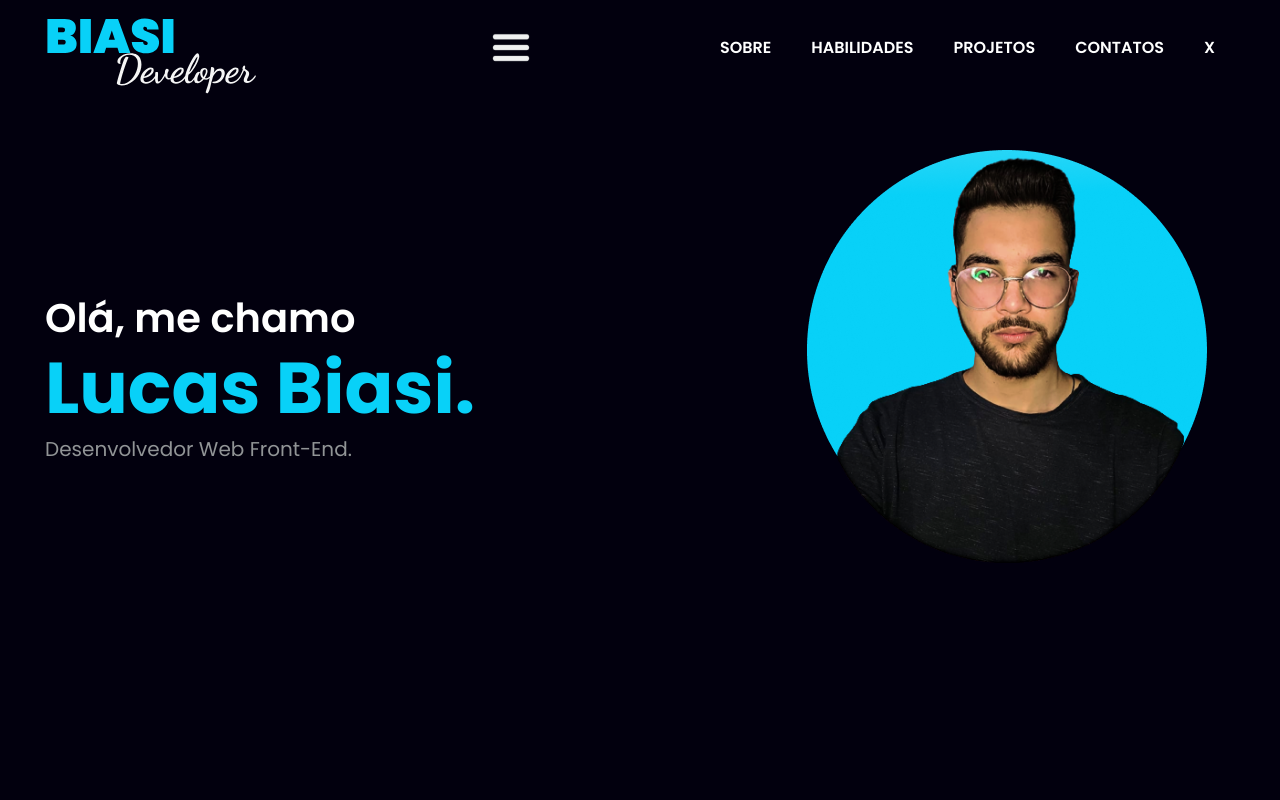
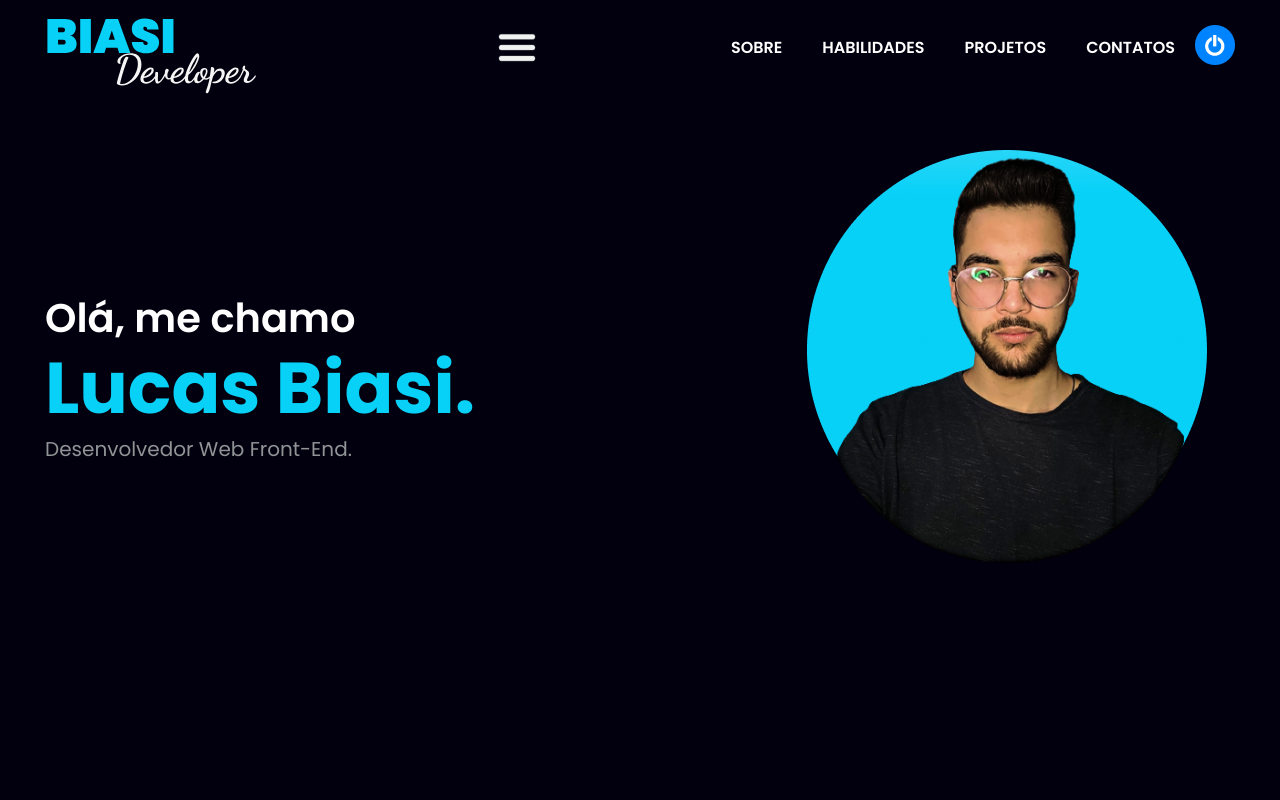
Before and after one commit to zLucasBiasi/frontend_biasiportfolio, a Next.js app: page / in a window 1280 px wide. Shown: the top 800 px of the page. Built offline with nearby package versions, Linux system fonts and the light colour scheme.

Commit message:
creating darkmode button

```diff
--- a/src/components/NavBar/index.tsx
+++ b/src/components/NavBar/index.tsx
@@ -2,6 +2,7 @@ import { useState } from "react";
 
 import { Logo } from "../Logo";
 import hamb from "/public/assets/hamburguer.svg";
+import iconBlackAndWhite from "/public/assets/iconBlackAndWhite.png";
 
 import * as S from "./styles";
 
@@ -24,7 +25,9 @@ export const NavBar = () => {
           <S.ListItems>Habilidades</S.ListItems>
           <S.ListItems>Projetos</S.ListItems>
           <S.ListItems>Contatos</S.ListItems>
-          <S.ListItems>X</S.ListItems>
+          <S.DarkMode>
+            <S.StyleImage src={iconBlackAndWhite} alt="Icone de modo noturno" />
+          </S.DarkMode>
         </S.ContentList>
       </S.ContainerList>
     </S.Nav>
--- a/src/components/NavBar/styles.ts
+++ b/src/components/NavBar/styles.ts
@@ -10,6 +10,20 @@ export const Nav = styled.nav`
   display: flex;
   justify-content: space-between;
   align-items: center;
+`;
+
+export const StyleImage = styled(Image)`
+  width: 3.5rem;
+  height: 3.5rem;
+  margin-top: 0.5rem;
+
+  @media (max-width: 1000px) {
+    margin-left: 1.5rem;
+  }
+`;
+
+export const DarkMode = styled.li`
+  cursor: pointer;
 `;
 
 export const ContainerList = styled.div<OpenNavProps>`
@@ -46,6 +60,8 @@ export const ContentList = styled.ul`
 
 export const ListItems = styled.li`
   ${({ theme }) => css`
+    display: flex;
+    align-items: center;
     margin: 0 2rem;
     font-size: ${theme.fonts.listNav};
     font-weight: 600;
```
Also changed, not shown: public/assets/iconBlackAndWhite.png (added).
